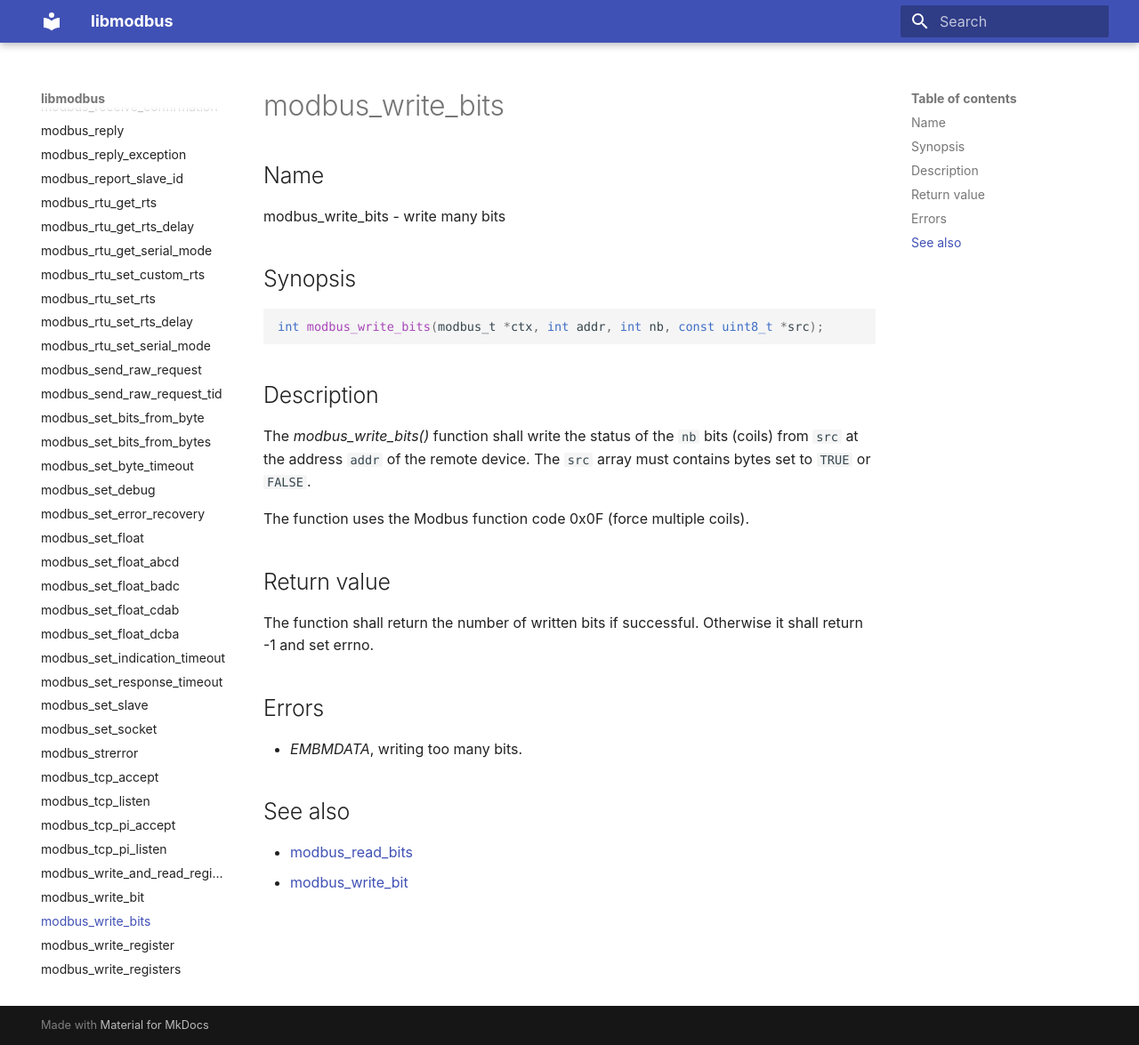
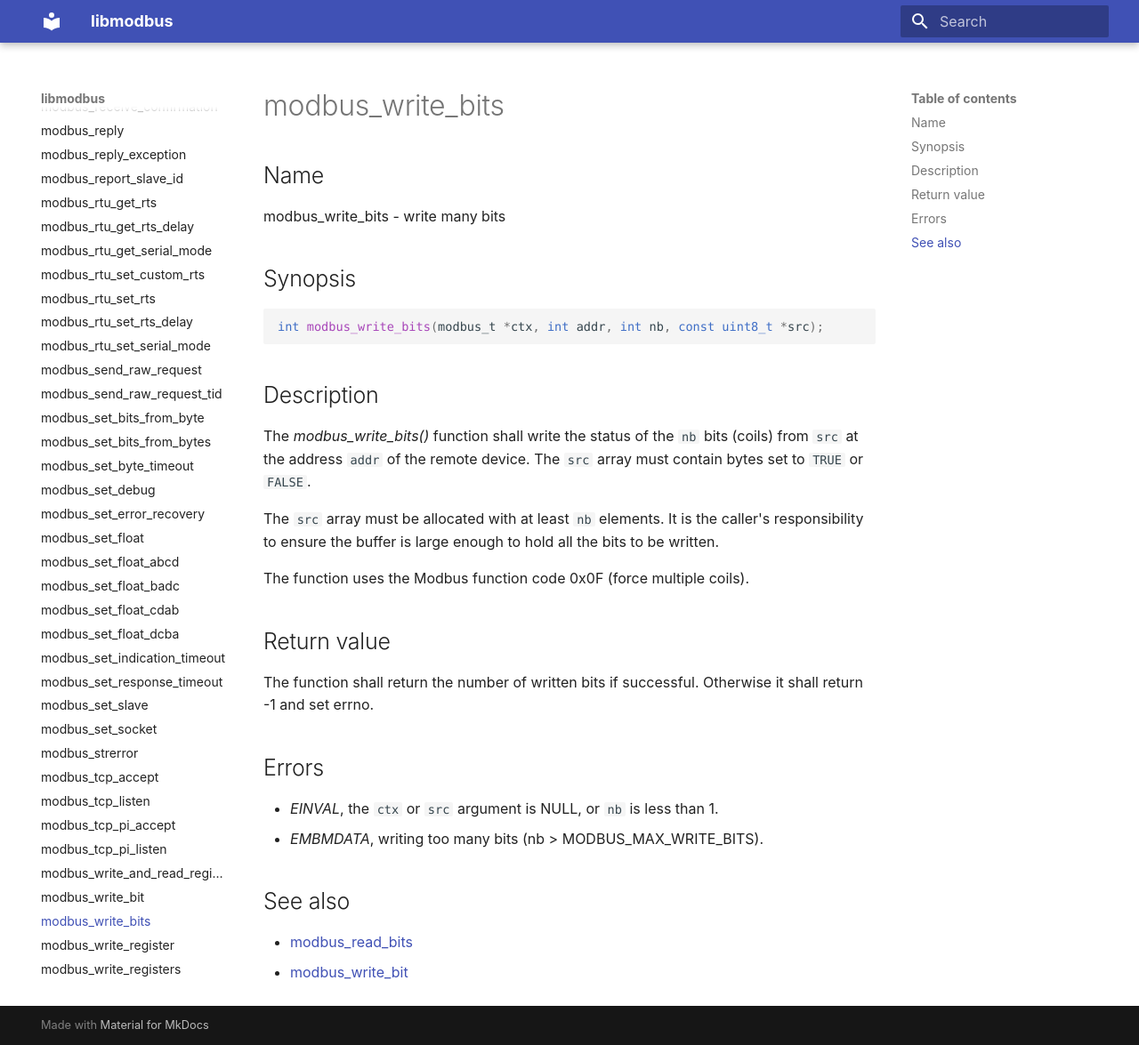
Before and after one commit to stephane/libmodbus, an MkDocs documentation site: the page built from docs/modbus_write_bits.md, in a window 1280 px wide and 1175 px high. Shown: the whole window at 89% size. Built offline with MkDocs 1.6.1 and Material for MkDocs 9.7.7, drawn with Linux system fonts in a browser that asks for light colours.

Commit message:
NULL check for src and nb < 1 validation
The API trusts callers to provide correctly-sized buffers but
added NULL check for src and nb < 1 validation in
modbus_write_bits() and modbus_write_registers().
Improve documenation about buffer size requirement.

```diff
--- a/docs/modbus_write_bits.md
+++ b/docs/modbus_write_bits.md
@@ -14,7 +14,11 @@ int modbus_write_bits(modbus_t *ctx, int addr, int nb, const uint8_t *src);
 
 The *modbus_write_bits()* function shall write the status of the `nb` bits
 (coils) from `src` at the address `addr` of the remote device. The
-`src` array must contains bytes set to `TRUE` or `FALSE`.
+`src` array must contain bytes set to `TRUE` or `FALSE`.
+
+The `src` array must be allocated with at least `nb` elements. It is the
+caller's responsibility to ensure the buffer is large enough to hold all the
+bits to be written.
 
 The function uses the Modbus function code 0x0F (force multiple coils).
 
@@ -25,7 +29,8 @@ shall return -1 and set errno.
 
 ## Errors
 
-- *EMBMDATA*, writing too many bits.
+- *EINVAL*, the `ctx` or `src` argument is NULL, or `nb` is less than 1.
+- *EMBMDATA*, writing too many bits (nb > MODBUS_MAX_WRITE_BITS).
 
 ## See also
 
```
Also changed, not shown: docs/modbus_write_registers.md (+9 -0 lines), 1 other file.
